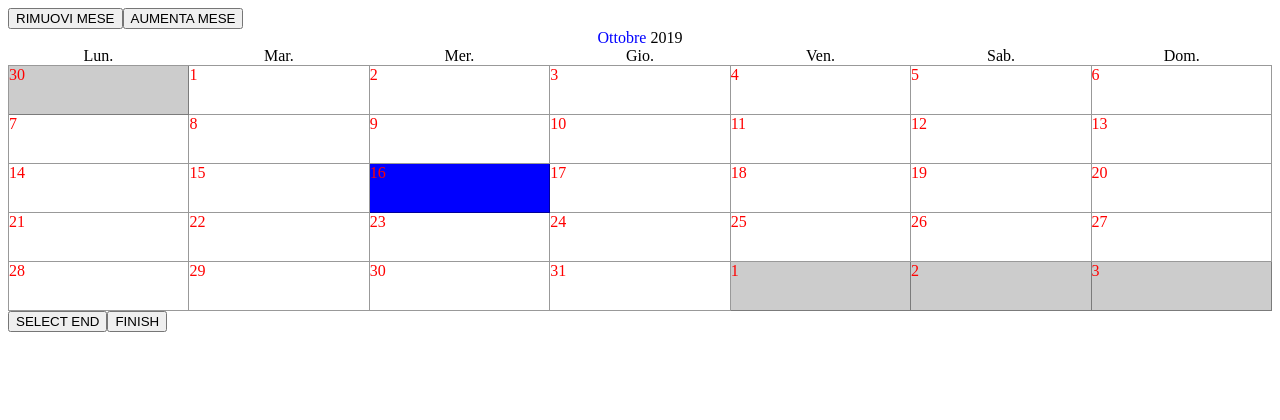
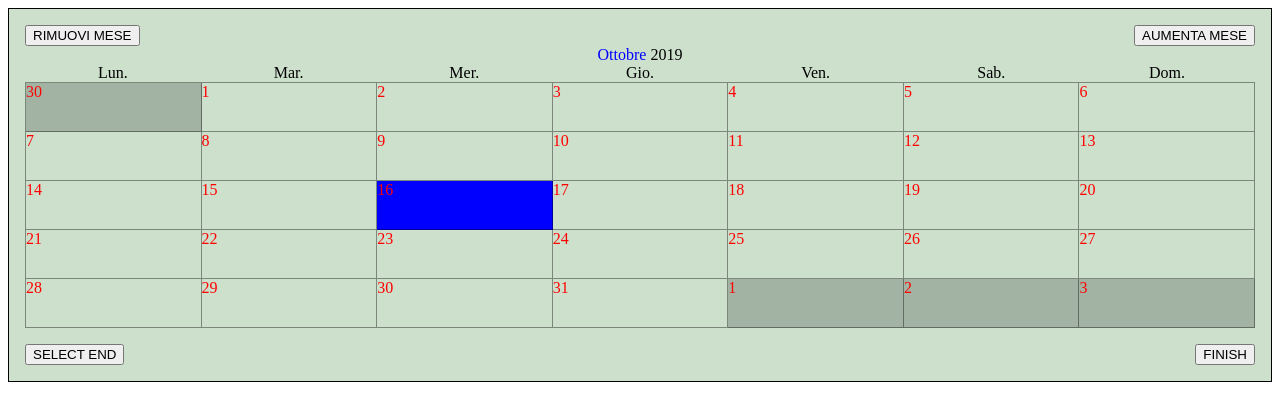
Before and after one commit to Mautriz/customizableDatePicker, a React (Create React App) app: page / in a window 1280 px wide. Shown: the top 420 px of the page. Built offline with nearby package versions, Linux system fonts and the light colour scheme.

Commit message:
css restyling

```diff
--- a/src/App.js
+++ b/src/App.js
@@ -5,8 +5,16 @@ import uuid from 'uuid/v4';
 import { isSameDate } from './dateComparator';
 
 const Wrapper = styled.div`
+    background-color: rgba(0, 100, 0, 0.2);
     box-sizing: border-box;
+    padding: 1rem;
+    border: 1px solid black;
+
     .__calheader {
+        &__buttons {
+            display: flex;
+            justify-content: space-between;
+        }
         text-align: center;
         &__label {
             display: inline-block;
@@ -50,6 +58,11 @@ const Wrapper = styled.div`
             width: calc(100% / 7);
             text-align: center;
         }
+    }
+    .__cal__endbuttons {
+        padding-top: 1rem;
+        display: flex;
+        justify-content: space-between;
     }
 `;
 
@@ -211,9 +224,11 @@ export const Calendar = props => {
     return (
         <Wrapper className={`${props.className}`}>
             {isSpan && <h5>You are selecting the END DATE</h5>}
-            <button onClick={removeMonth}>RIMUOVI MESE</button>
-            <button onClick={addMonth}>AUMENTA MESE</button>
             <div className={`__calheader ${props.headerClass}`}>
+                <div className={`__calheader__buttons`}>
+                    <button onClick={removeMonth}>RIMUOVI MESE</button>
+                    <button onClick={addMonth}>AUMENTA MESE</button>
+                </div>
                 <span
                     className={`__calheader__label ${props.headerLabelClass}`}
                 >
@@ -227,7 +242,7 @@ export const Calendar = props => {
             </div>
             <div className="__caldays">
                 {Array.from({ length: 7 }).map((_, i) => (
-                    <div className="__caldays__cell">
+                    <div key={uuid()} className="__caldays__cell">
                         <div className="__caldays__label">
                             {props.daysLabels[i].slice(0, 3)}.
                         </div>
@@ -243,8 +258,10 @@ export const Calendar = props => {
                     rows
                 )}
             </div>
-            <button onClick={toggleIsSpan}>SELECT END</button>
-            <button onClick={finishPicking}>FINISH</button>
+            <div className={`__cal__endbuttons`}>
+                <button onClick={toggleIsSpan}>SELECT END</button>
+                <button onClick={finishPicking}>FINISH</button>
+            </div>
         </Wrapper>
     );
 };
```
